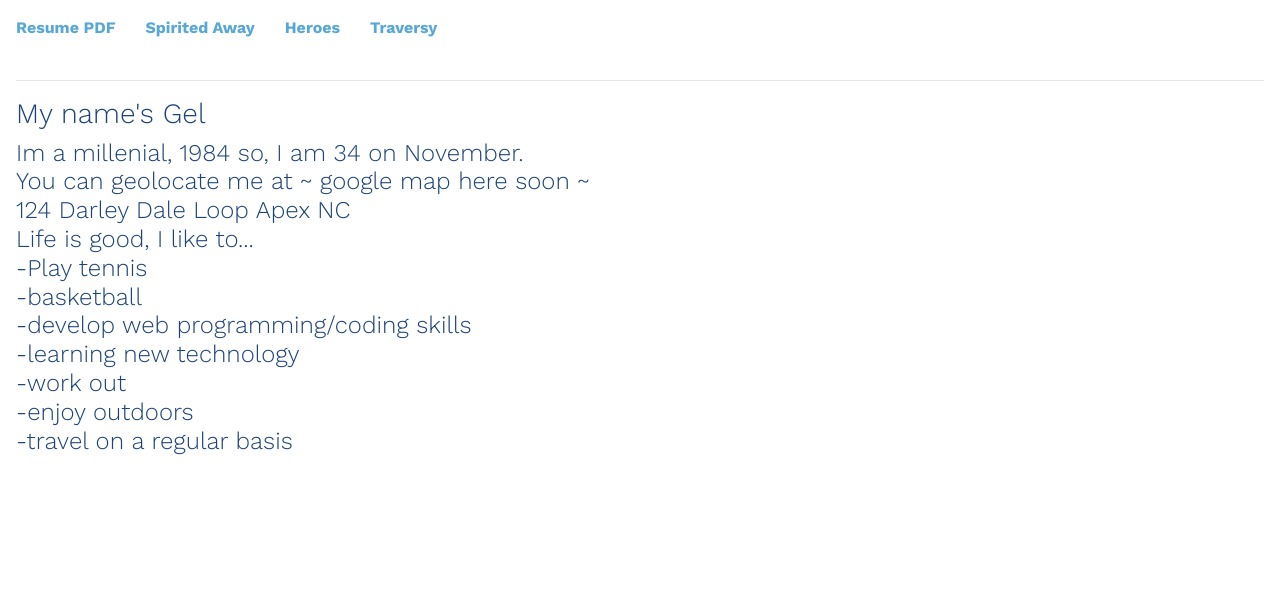
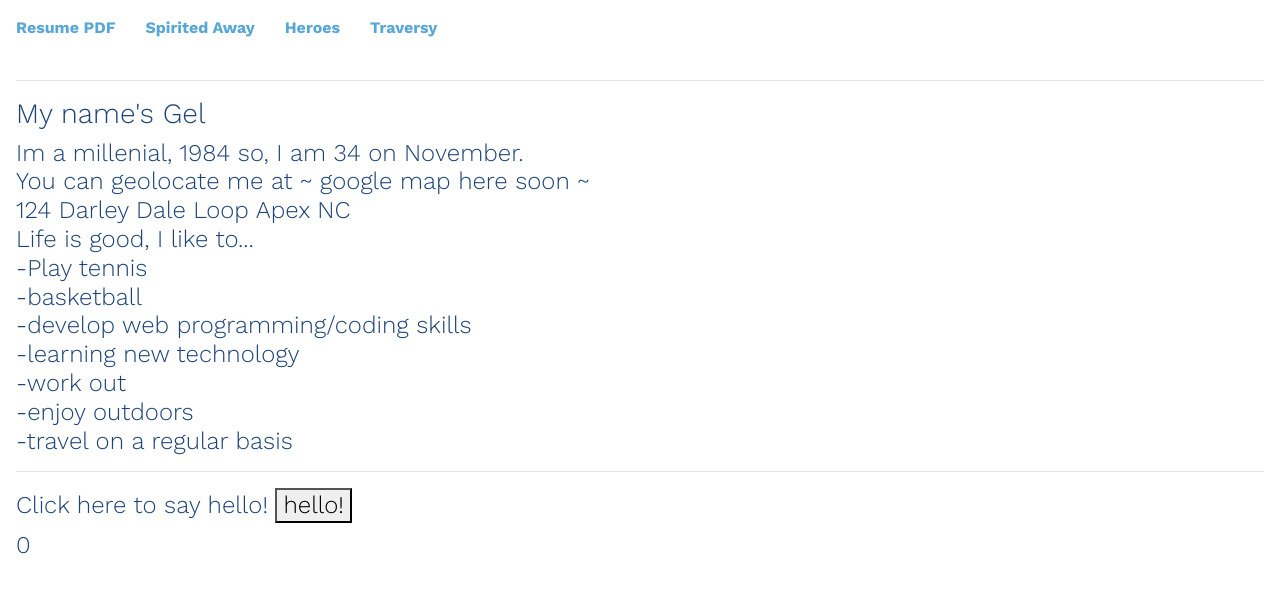
Before and after one commit to IamGiel/AngularApplication, an Angular app: page /traversy in a window 1280 px wide. Shown: the top 592 px of the page. Built offline with nearby package versions, Linux system fonts and the light colour scheme.

Commit message:
double binding click listener changes the dom

```diff
--- a/src/app/traversy/traversy.component.html
+++ b/src/app/traversy/traversy.component.html
@@ -11,4 +11,11 @@ You can geolocate me at ~ google map here soon
     <li>-{{hobby}}</li>
   </ul>
 </div>
+
+<hr>
+
+<div>
+  Click here to say hello! <button (click)="flashMessage()">hello!</button>
+  <h4>{{sayHello}}</h4><span>{{visitors}}</span>
+</div>
 </h4>
--- a/src/app/traversy/traversy.component.ts
+++ b/src/app/traversy/traversy.component.ts
@@ -10,6 +10,9 @@ export class TraversyComponent implements OnInit {
   age: any = new Date().getFullYear();
   address: Address; //use interface for nested properties
   hobbies:any[];
+  sayHello:string;
+  visitors:number = 0;
+
   constructor() {
     console.log("constructor is initialized");
   }
@@ -26,8 +29,16 @@ export class TraversyComponent implements OnInit {
       state: "NC"
     };
     this.hobbies = ["Play tennis", "basketball", "develop web programming/coding skills", "learning new technology", "work out", "enjoy outdoors", "travel on a regular basis"];
+  }
 
-  }
+  //outside the ngOnInit Life-cycle hook
+  //define out button handler called flashMessage()
+    flashMessage(){
+      console.log("button listens, so it works");
+      this.sayHello = "Hello, Gel!";
+      this.visitors++;
+
+    }
 }
 
 interface Address {//you can set this on another file, and import it to multiple files if needed
```
